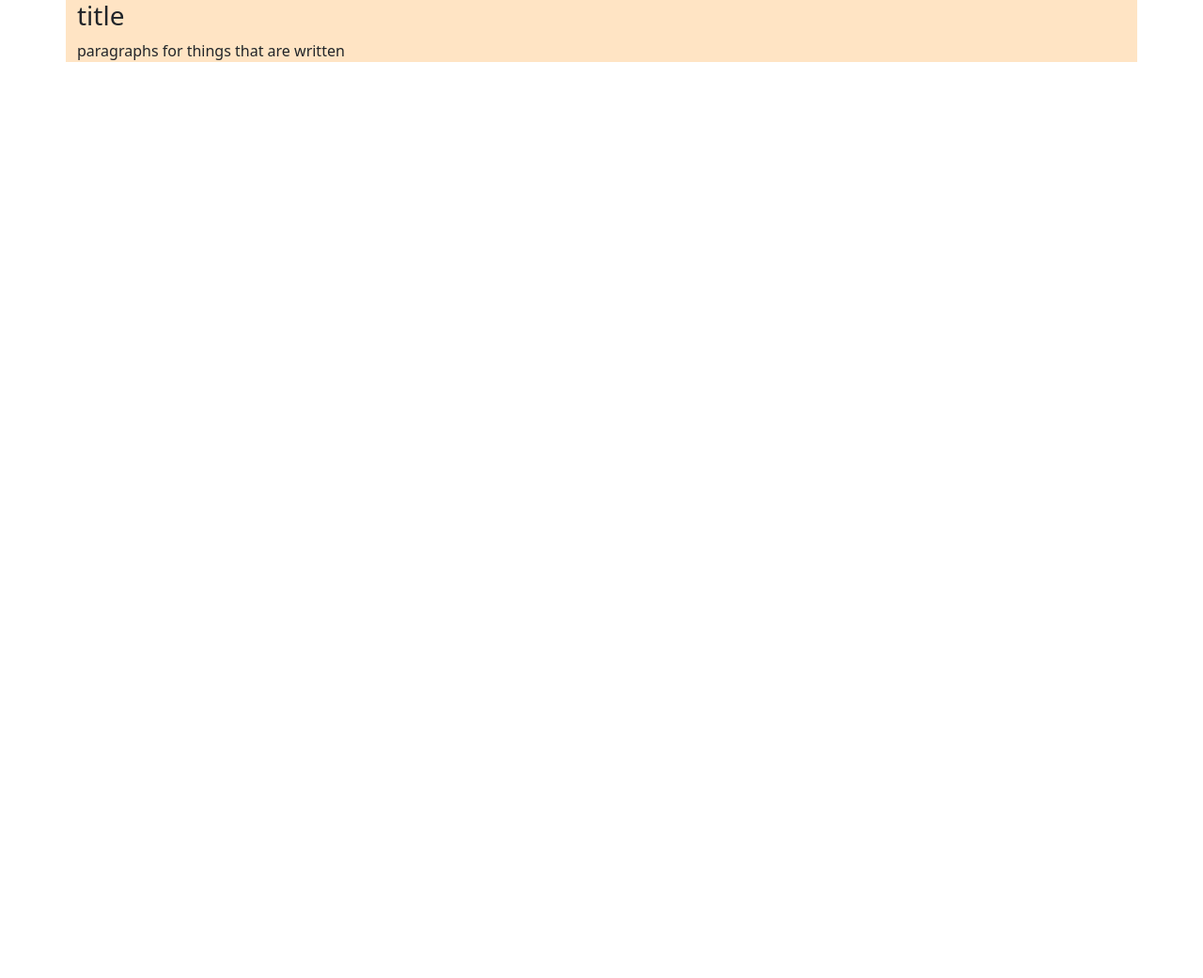
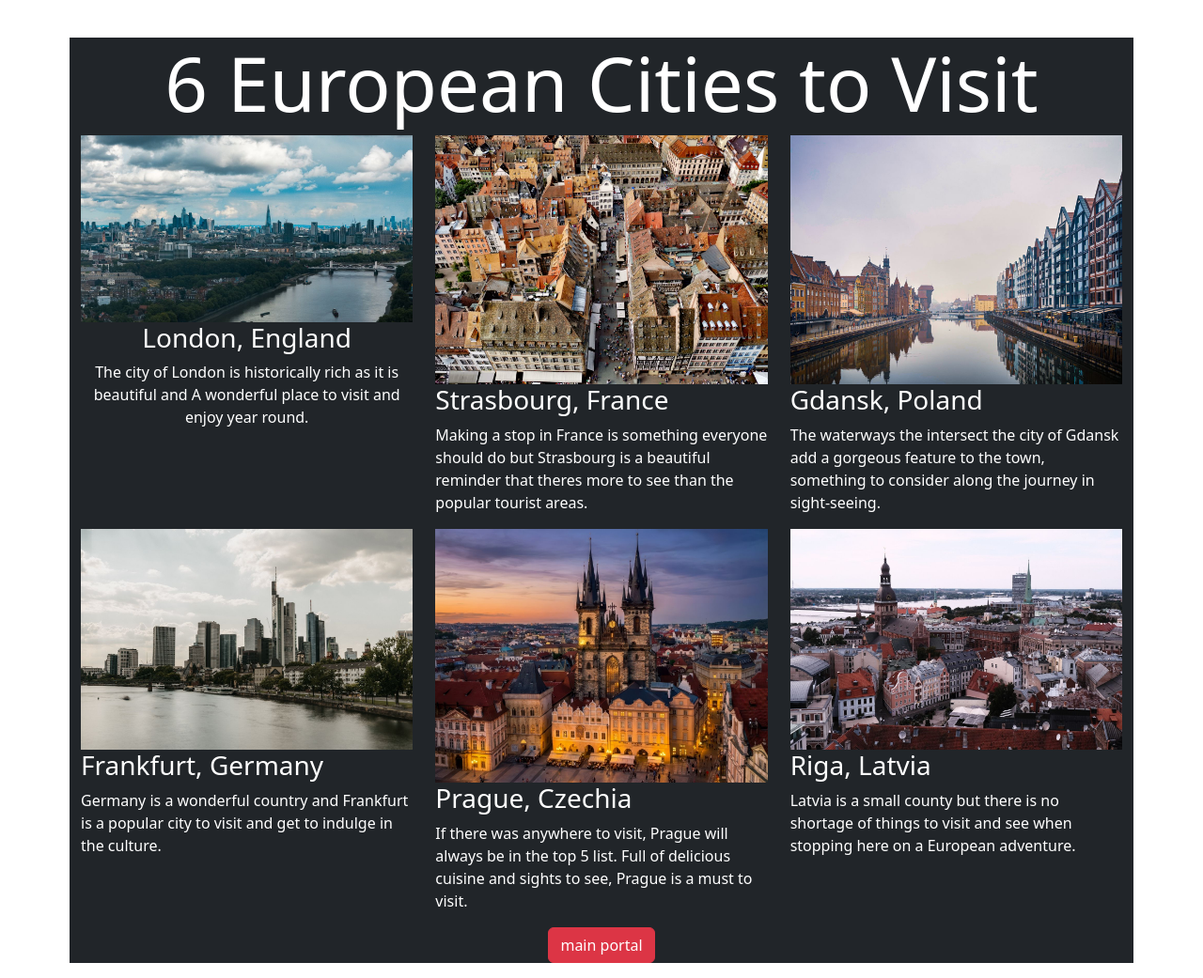
Before and after one commit to critikal404/ADD103, a plain HTML site: page week_09/grid/index.html in a window 1280 px wide. Shown: the whole page at 94% size. Before the commit the page ends 800 px from the top, so only its background shows below. Drawn offline with nearby package versions, Linux system fonts and the light colour scheme.

Commit message:
updates 9/10

```diff
--- a/week_09/grid/index.html
+++ b/week_09/grid/index.html
@@ -4,12 +4,56 @@
     <meta charset="UTF-8">
     <meta name="viewport" content="width=device-width, initial-scale=1.0">
     <link href="https://cdn.jsdelivr.net/npm/bootstrap@5.3.8/dist/css/bootstrap.min.css" rel="stylesheet">
-    <title>Bootstrap 5 Grid</title>
+    <title>6 European Cities to Visit</title>
 </head>
 <body>
-<div class="container" style="background-color: bisque;">
-    <h3> title</h3>
-    <p>paragraphs for things that are written</p>
+<div class="container mt-4 p-3">
+    <div class="row">
+        <div class="col-12 bg-dark text-white text-center">
+            <h1 class="display-1">6 European Cities to Visit</h1>
+        </div>
+    </div>
+    <div class="row">
+        <div class="col-12 col-md-6 col-lg-4 bg-dark text-center text-white">
+            <img class="img-fluid" src="../images/london_england.jpg" alt="London England City Skyline">
+            <h3>London, England</h3>
+            <p>The city of London is historically rich as it is beautiful and A wonderful place to visit and enjoy year round.</p>
+        </div>
+        <div class="col-12 col-md-6 col-lg-4 bg-dark text-white">
+            <img class="img-fluid" src="../images/strasbourg_france.jpg" alt="Strasbourg France Skyline">
+            <h3>Strasbourg, France</h3>
+            <p>Making a stop in France is something everyone should do but Strasbourg is a beautiful reminder that theres more to see than the popular tourist areas.
+            </p>
+        </div>
+        <div class="col-12 col-md-6 col-lg-4 bg-dark text-white">
+            <img class="img-fluid" src="../images/gdansk_poland.jpg" alt="Gdansk Poland view of a river between homes">
+            <h3>Gdansk, Poland</h3>
+            <p>The waterways the intersect the city of Gdansk add a gorgeous feature to the town, something to consider along the journey in sight-seeing.</p>
+        </div>
+
+    </div>
+    <div class="row">
+        <div class="col-12 col-md-6 col-lg-4 bg-dark text-white">
+            <img class="img-fluid" src="../images/frankfurt_germany.jpg" alt="Frankfurt Germany Skyline">
+            <h3>Frankfurt, Germany</h3>
+            <p>Germany is a wonderful country and Frankfurt is a popular city to visit and get to indulge in the culture.</p>
+        </div>
+        <div class="col-12 col-md-6 col-lg-4 bg-dark text-white">
+            <img class="img-fluid" src="../images/prague_czechia.jpg" alt="Prague Czechia City view">
+            <h3>Prague, Czechia</h3>
+            <p>If there was anywhere to visit, Prague will always be in the top 5 list. Full of delicious cuisine and sights to see, Prague is a must to visit.</p>
+        </div>
+        <div class="col-12 col-md-6 col-lg-4 bg-dark text-white">
+            <img class="img-fluid" src="../images/riga_latvia.jpg" alt="Riga Latvia City View">
+            <h3>Riga, Latvia</h3>
+            <p>Latvia is a small county but there is no shortage of things to visit and see when stopping here on a European adventure. </p>
+        </div>
+    </div>
+    <div class="row">
+        <div class="col-12 bg-dark text-white text-center">
+            <a href="../../index.html" class="btn btn-danger">main portal</a>
+        </div>
+    </div>
 </div>
 
 
```
Also changed, not shown: week_09/components/index.html (+23 -1 lines), week_10/responsive_images/index.html (added, +12 -0 lines), week_09/images/frankfurt_germany.jpg (added), week_09/images/gdansk_poland.jpg (added), week_09/images/london_england.jpg (added), week_09/images/prague_czechia.jpg (added), week_09/images/riga_latvia.jpg (added), week_09/images/strasbourg_france.jpg (added), week_10/media/index.html (added).
